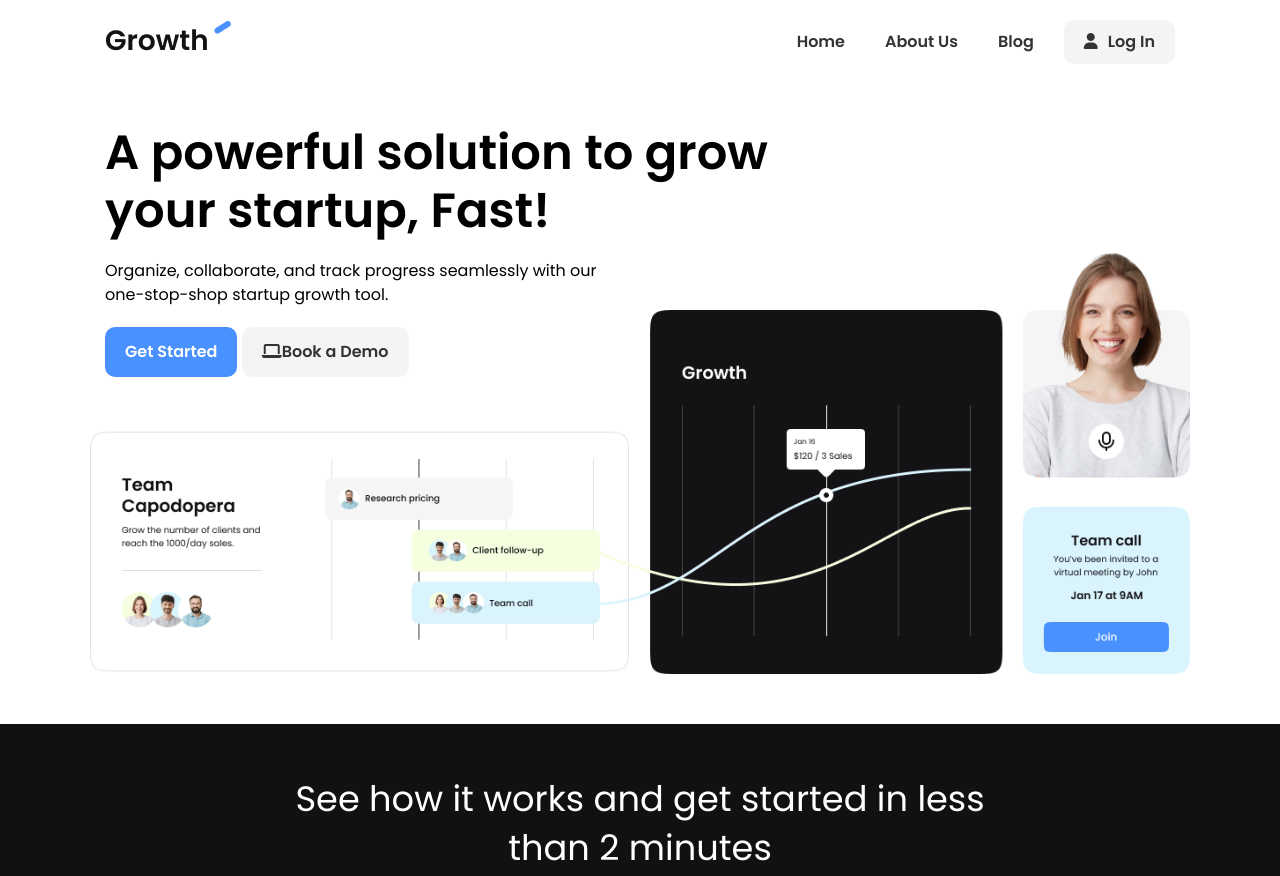
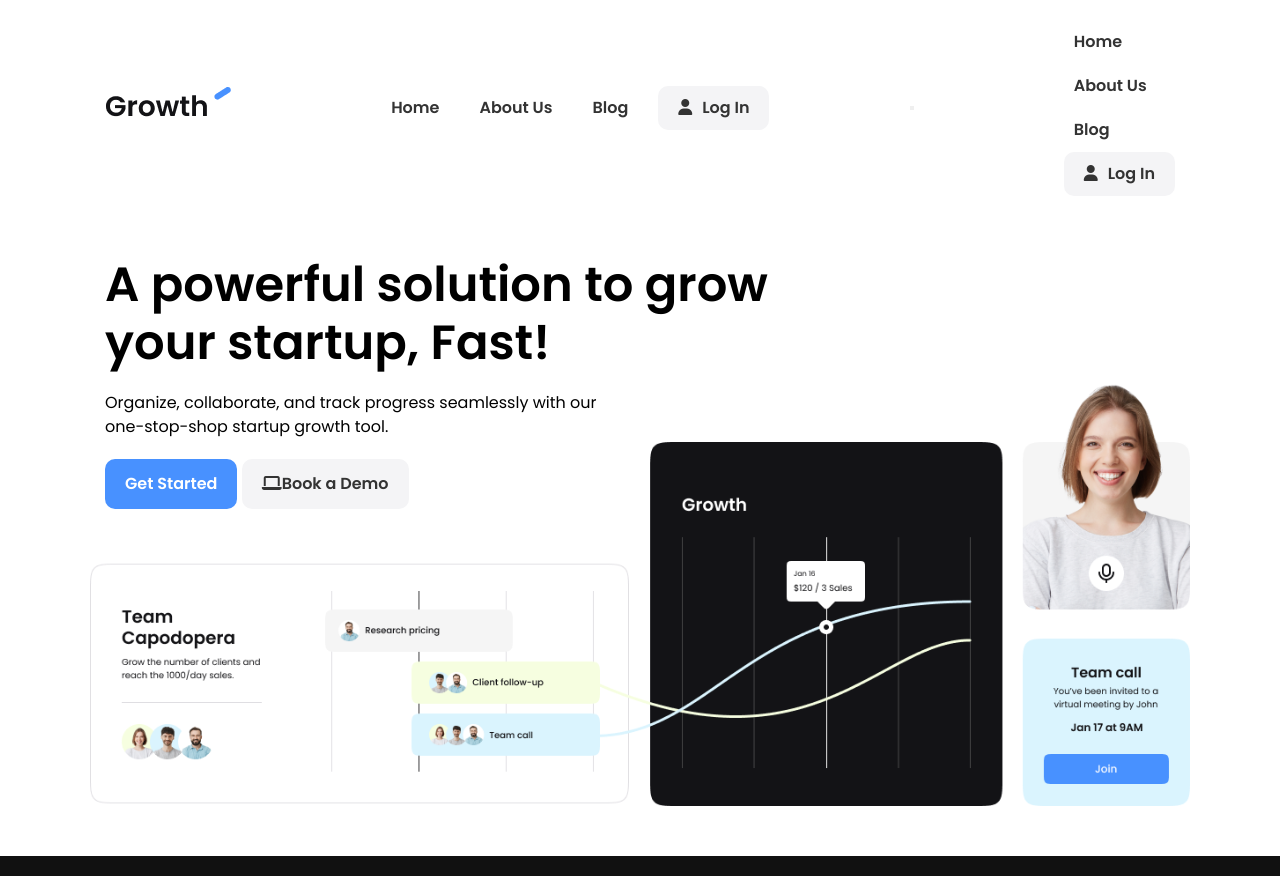
Before and after one commit to Lorn12/Professional-Startup-Website, a plain HTML site: page index.html in a window 1280 px wide. Shown: the top 876 px of the page. Drawn offline with Linux system fonts and the light colour scheme.

Commit message:
Constructed Hamburger-menu

```diff
--- a/CSS/style.css
+++ b/CSS/style.css
@@ -376,3 +376,5 @@ footer i {
   background: #000;
   color: #fff;
 }
+
+/* @MEDIA  ______________________________________________________________________ */
--- a/index.html
+++ b/index.html
@@ -39,8 +39,25 @@
             </li>
           </ul>
         </div>
+        <!-- HAMBURGER BTN/NAVBAR _______________________________________________________________________________________________ -->
+        <button id="hamburger-button" class="hamburger-button">
+          <div class="hamburger-line"></div>
+          <div class="hamburger-line"></div>
+          <div class="hamburger-line"></div>
+        </button>
+        <div class="mobile-menu">
+          <ul>
+            <li><a href="index.html">Home</a></li>
+            <li><a href="#">About Us</a></li>
+            <li><a href="#">Blog</a></li>
+            <li>
+              <a class="btn" href="#"><i class="fas fa-user"></i>Log In</a>
+            </li>
+          </ul>
+        </div>
       </div>
     </nav>
+
     <!-- HERO SECTION  _______________________________________________________________________________________________ -->
     <section class="hero">
       <div class="container">
```
